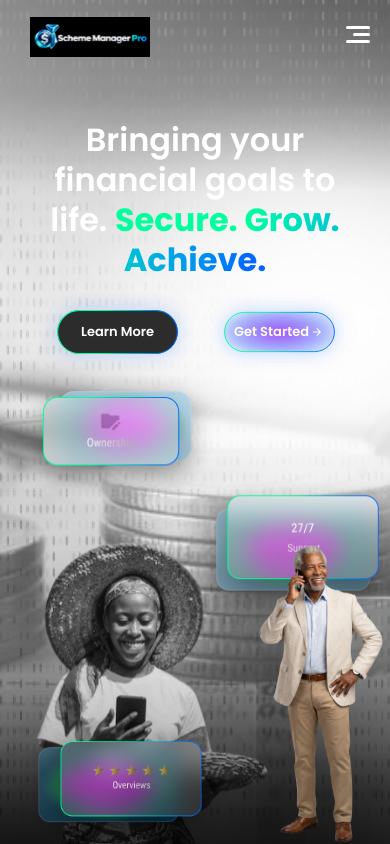
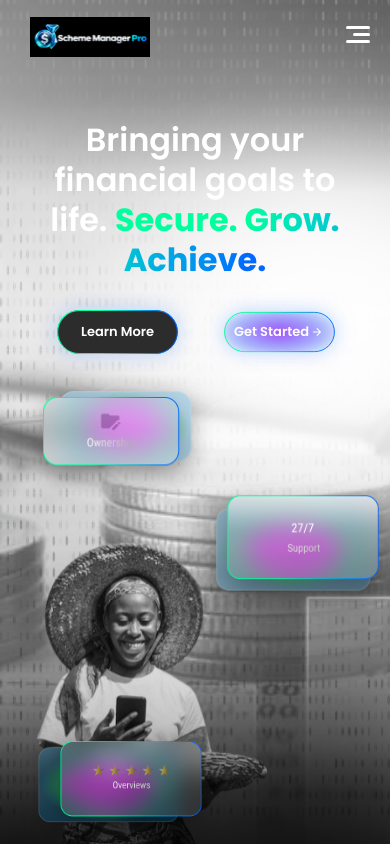
Before and after one commit to Siya-gift/SchemeManager, a React (Vite) app: page / in a window 390 px wide. Built offline with nearby package versions, Linux system fonts and the light colour scheme.

Commit message:
Update HomePage component to change positioning from fixed to absolute for improved layout control

```diff
--- a/src/components/HomePage.jsx
+++ b/src/components/HomePage.jsx
@@ -1246,7 +1246,7 @@ function HomePage() {
           }}
         >
           <img
-                className="md:hidden fixed -right-30 bottom-0 h-80 aspect-video z-100"
+                className="md:hidden absolute -right-30 bottom-0 h-80 aspect-video z-100"
                 src={cellMan}
                 alt="Cellular man illustration"
               />
```
